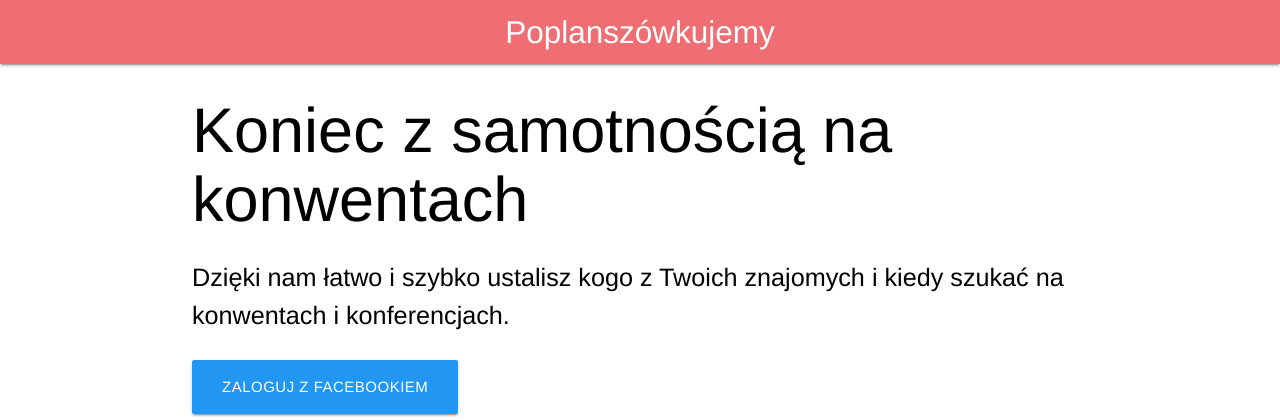
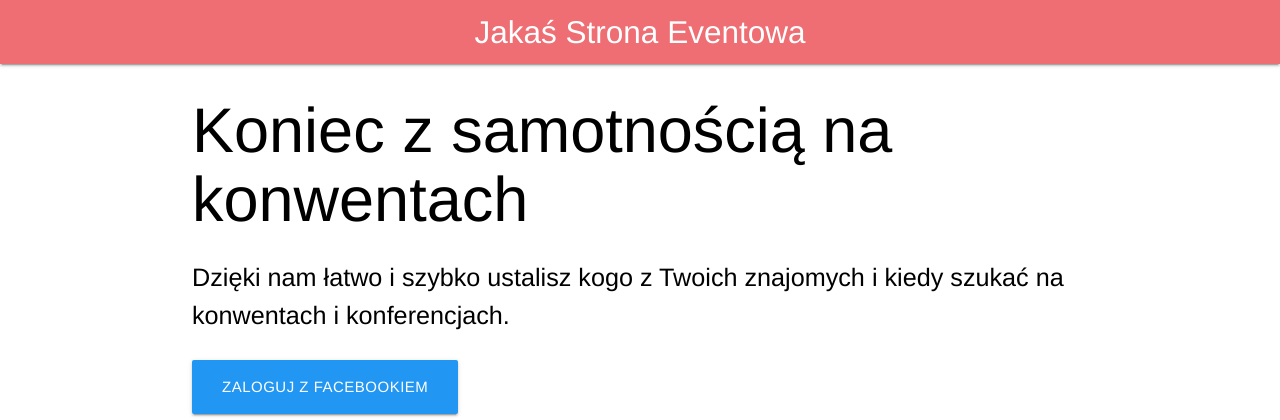
Before and after one commit to Michcioperz/plansza, a Django app: page / in a window 1280 px wide. Shown: the top 420 px of the page. Run offline with Django 3.2, Linux system fonts and the light colour scheme; some libraries are stand-ins or nearby versions.

Commit message:
official renaming

```diff
--- a/plansza/templates/plansza/core.html
+++ b/plansza/templates/plansza/core.html
@@ -8,7 +8,7 @@
   <link href="https://fonts.googleapis.com/icon?family=Material+Icons" rel="stylesheet">
   <link rel="stylesheet" href="{% static "style.css" %}"/>
   <meta name="viewport" content="width=device-width, initial-scale=1, minimum-scale=1"/>
-  <title>{% block title %}Poplanszówkujemy{% endblock title %}</title>
+  <title>{% block title %}Jakaś Strona Eventowa{% endblock title %}</title>
   <script src="https://code.jquery.com/jquery-1.12.3.min.js"></script>
   <script src="https://cdnjs.cloudflare.com/ajax/libs/materialize/0.97.6/js/materialize.min.js"></script>
   {% block head %}{% endblock head %}
@@ -17,7 +17,7 @@
 {% block nav %}
   <nav>
     <div class="nav-wrapper">
-      <a class="brand-logo center" href="{% url "landing_page" %}">Poplanszówkujemy</a>
+      <a class="brand-logo center" href="{% url "landing_page" %}">Jakaś Strona Eventowa</a>
       {% if request.user.is_authenticated %}<img class="responsive-img circle right"
                                                  src="{% firstof request.user.friend.image request.user|placeholder_avatar %}"/>{% endif %}
       <ul class="right">
--- a/plansza/templates/plansza/event_details.html
+++ b/plansza/templates/plansza/event_details.html
@@ -1,6 +1,6 @@
 {% extends "plansza/core.html" %}
 {% load midnightstuff %}
-{% block title %}{{ event.name }} | Poplanszówkujemy{% endblock title %}
+{% block title %}{{ event.name }} | Jakaś Strona Eventowa{% endblock title %}
 {% block body %}
   <div class="container">
     <img src="{{ event.image }}" class="right circle"/>
```
